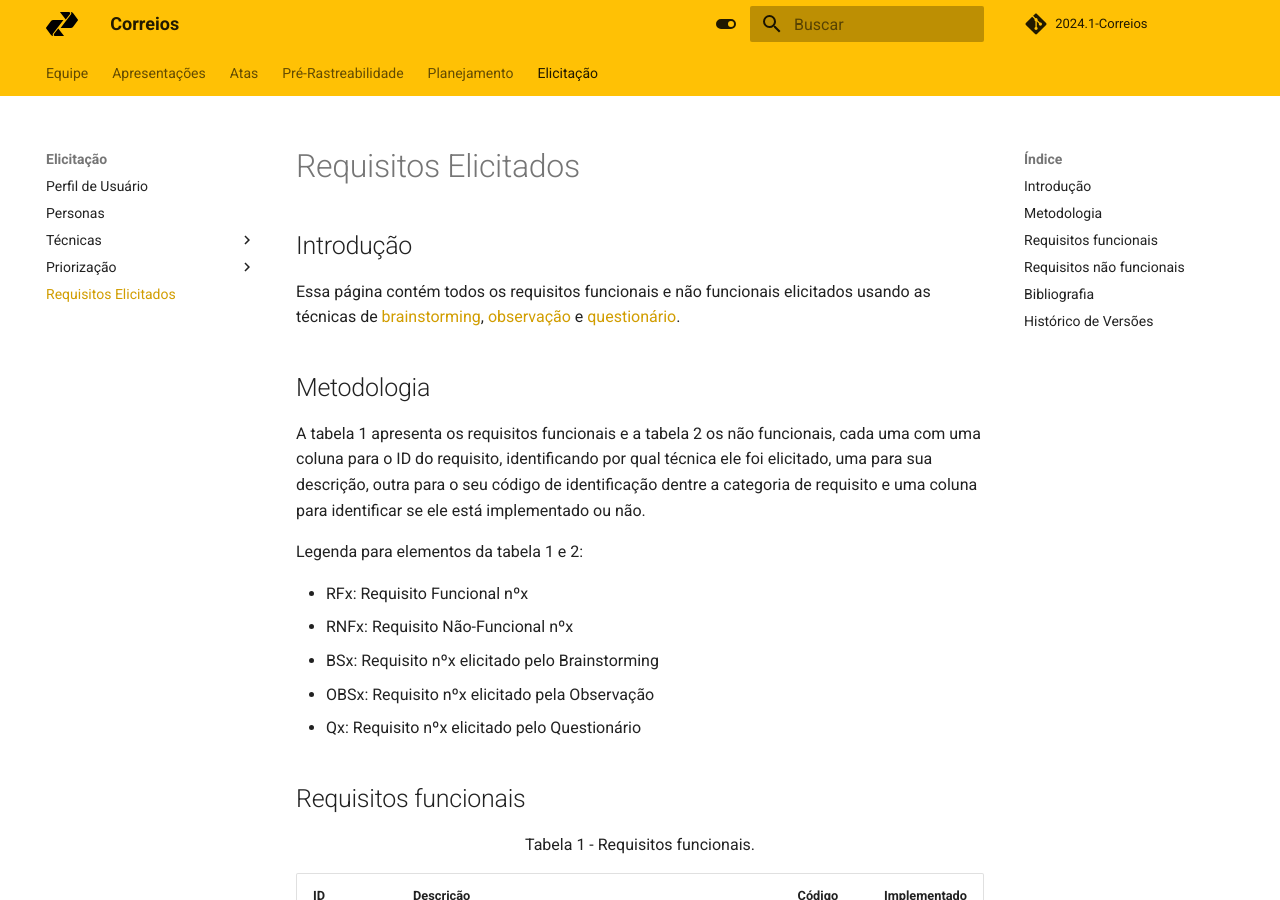
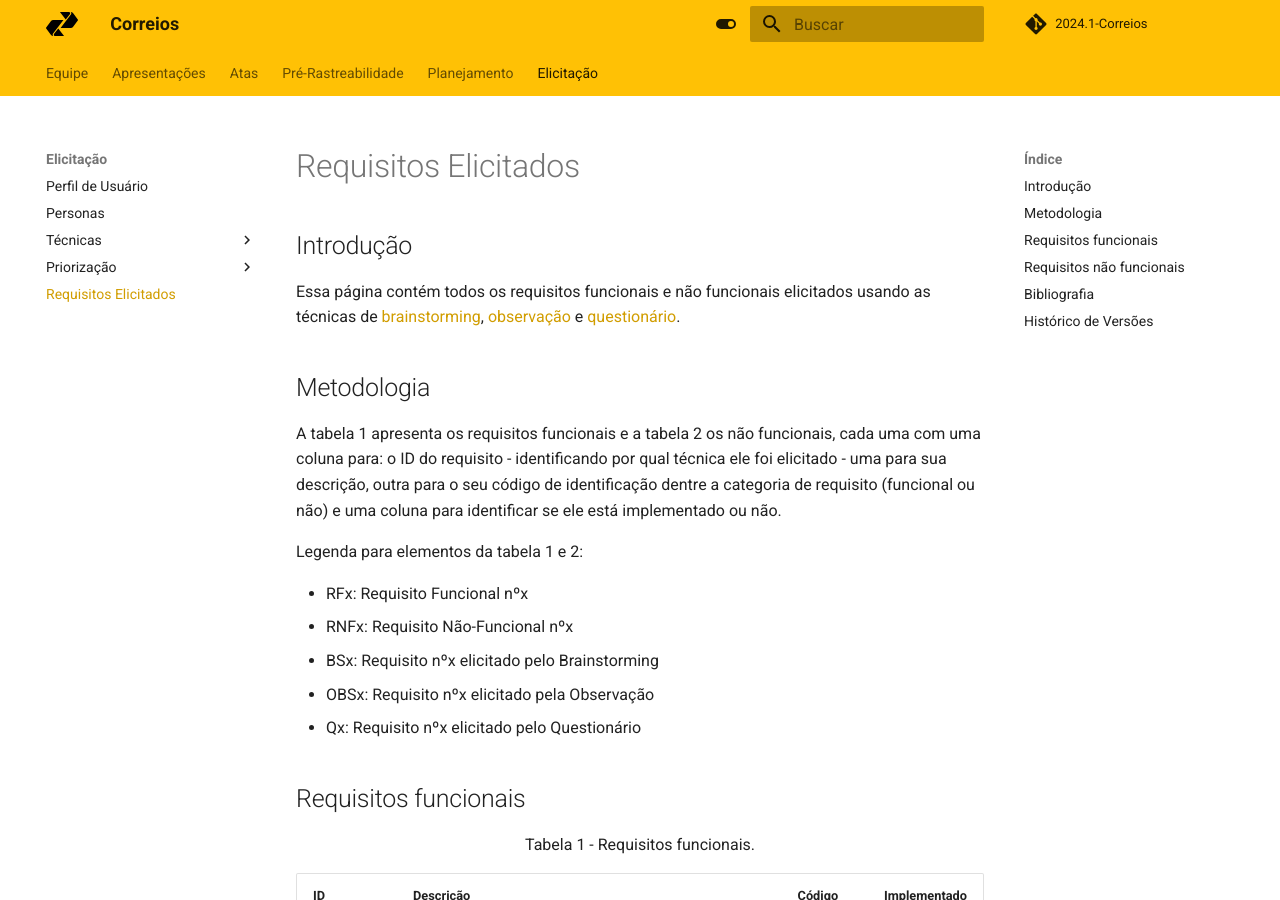
Before and after one commit to Requisitos-de-Software/2024.1-Serasa, an MkDocs documentation site: the page built from docs/elicitacao/requisitos_elicitados.md, in a window 1280 px wide and 900 px high. Built offline with MkDocs 1.6.1 and Material for MkDocs 9.7.7, drawn with Linux system fonts in a browser that asks for light colours; comment, search, counter and statistics services are not loaded.

Commit message:
Update requisitos_elicitados.md

```diff
--- a/docs/elicitacao/requisitos_elicitados.md
+++ b/docs/elicitacao/requisitos_elicitados.md
@@ -6,7 +6,7 @@ Essa página contém todos os requisitos funcionais e não funcionais elicitados
 
 ## Metodologia
 
-A tabela 1 apresenta os requisitos funcionais e a tabela 2 os não funcionais, cada uma com uma coluna para o ID do requisito, identificando por qual técnica ele foi elicitado, uma para sua descrição, outra para o seu código de identificação dentre a categoria de requisito e uma coluna para identificar se ele está implementado ou não.
+A tabela 1 apresenta os requisitos funcionais e a tabela 2 os não funcionais, cada uma com uma coluna para: o ID do requisito - identificando por qual técnica ele foi elicitado - uma para sua descrição, outra para o seu código de identificação dentre a categoria de requisito (funcional ou não) e uma coluna para identificar se ele está implementado ou não.
 
 Legenda para elementos da tabela 1 e 2:
 
```
